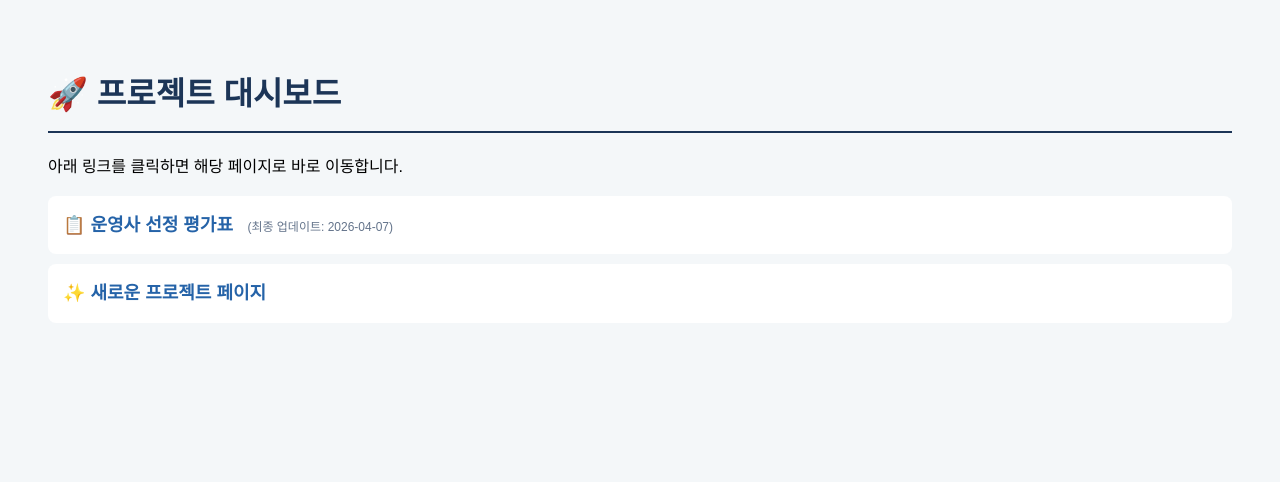
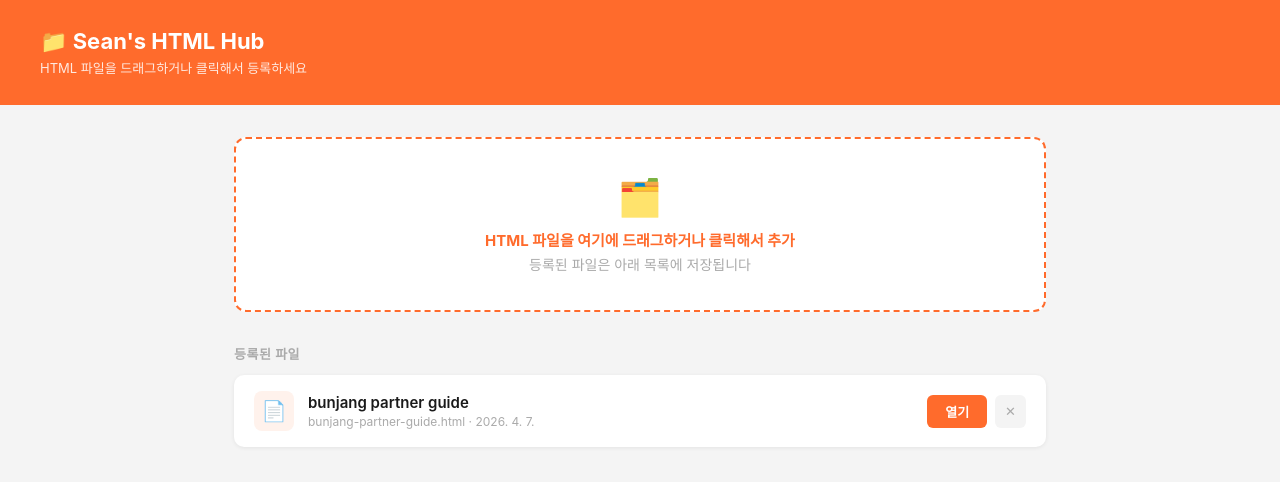
Before and after one commit to seanko-cell/seanko, a plain HTML site: page index.html in a window 1280 px wide. Drawn offline with Linux system fonts and the light colour scheme.

Commit message:
Add files via upload

```diff
--- a/index.html
+++ b/index.html
@@ -1,29 +1,247 @@
 <!DOCTYPE html>
 <html lang="ko">
 <head>
-    <meta charset="UTF-8">
-    <title>내 작업물 모음판</title>
-    <style>
-        body { font-family: sans-serif; padding: 40px; line-height: 1.6; background: #f4f7f9; }
-        h1 { color: #1C3557; border-bottom: 2px solid #1C3557; padding-bottom: 10px; }
-        ul { list-style: none; padding: 0; }
-        li { background: white; margin: 10px 0; padding: 15px; border-radius: 8px; shadow: 0 2px 4px rgba(0,0,0,0.1); }
-        a { text-decoration: none; color: #2563A8; font-weight: bold; font-size: 18px; }
-        a:hover { color: #1D6F8C; }
-        .date { font-size: 12px; color: #64748B; margin-left: 10px; }
-    </style>
+  <meta charset="UTF-8"/>
+  <meta name="viewport" content="width=device-width, initial-scale=1.0"/>
+  <title>Sean's HTML Hub</title>
+  <style>
+    * { box-sizing: border-box; margin: 0; padding: 0; }
+    body {
+      font-family: -apple-system, BlinkMacSystemFont, 'Segoe UI', Roboto, sans-serif;
+      background: #f4f4f4;
+      min-height: 100vh;
+    }
+    header {
+      background: #FF6B2C;
+      color: white;
+      padding: 28px 40px;
+    }
+    header h1 { font-size: 22px; font-weight: 700; }
+    header p { font-size: 13px; margin-top: 4px; opacity: 0.85; }
+
+    .container { max-width: 860px; margin: 0 auto; padding: 32px 24px; }
+
+    /* Drop zone */
+    .drop-zone {
+      border: 2px dashed #FF6B2C;
+      border-radius: 12px;
+      background: white;
+      padding: 36px;
+      text-align: center;
+      color: #aaa;
+      font-size: 14px;
+      cursor: pointer;
+      transition: all 0.2s;
+      margin-bottom: 32px;
+      position: relative;
+    }
+    .drop-zone.dragover {
+      background: #fff2ec;
+      border-color: #e85a1a;
+      color: #FF6B2C;
+    }
+    .drop-zone input[type=file] {
+      position: absolute;
+      inset: 0;
+      opacity: 0;
+      cursor: pointer;
+      width: 100%;
+      height: 100%;
+    }
+    .drop-icon { font-size: 36px; margin-bottom: 10px; }
+    .drop-zone strong { display: block; color: #FF6B2C; font-size: 15px; margin-bottom: 4px; }
+
+    /* File list */
+    .file-list { display: flex; flex-direction: column; gap: 12px; }
+    .file-card {
+      background: white;
+      border-radius: 10px;
+      padding: 16px 20px;
+      display: flex;
+      align-items: center;
+      justify-content: space-between;
+      box-shadow: 0 1px 4px rgba(0,0,0,0.07);
+      transition: box-shadow 0.2s;
+    }
+    .file-card:hover { box-shadow: 0 3px 10px rgba(0,0,0,0.12); }
+    .file-left { display: flex; align-items: center; gap: 14px; flex: 1; min-width: 0; }
+    .file-icon {
+      width: 40px; height: 40px;
+      background: #fff2ec;
+      border-radius: 8px;
+      display: flex; align-items: center; justify-content: center;
+      font-size: 20px;
+      flex-shrink: 0;
+    }
+    .file-info { min-width: 0; }
+    .file-name {
+      font-weight: 600;
+      font-size: 15px;
+      color: #1a1a1a;
+      white-space: nowrap;
+      overflow: hidden;
+      text-overflow: ellipsis;
+    }
+    .file-meta { font-size: 12px; color: #aaa; margin-top: 2px; }
+    .file-actions { display: flex; gap: 8px; flex-shrink: 0; margin-left: 16px; }
+    .btn-open {
+      padding: 7px 18px;
+      background: #FF6B2C;
+      color: white;
+      border: none;
+      border-radius: 6px;
+      font-size: 13px;
+      font-weight: 600;
+      cursor: pointer;
+      text-decoration: none;
+      transition: background 0.2s;
+    }
+    .btn-open:hover { background: #e85a1a; }
+    .btn-del {
+      padding: 7px 10px;
+      background: #f4f4f4;
+      color: #aaa;
+      border: none;
+      border-radius: 6px;
+      font-size: 13px;
+      cursor: pointer;
+      transition: all 0.2s;
+    }
+    .btn-del:hover { background: #fde8e8; color: #e74c3c; }
+
+    .empty {
+      text-align: center;
+      color: #ccc;
+      font-size: 14px;
+      padding: 20px 0;
+    }
+
+    .section-title {
+      font-size: 13px;
+      font-weight: 600;
+      color: #aaa;
+      text-transform: uppercase;
+      letter-spacing: 0.5px;
+      margin-bottom: 12px;
+    }
+  </style>
 </head>
 <body>
-    <h1>🚀 프로젝트 대시보드</h1>
-    <p>아래 링크를 클릭하면 해당 페이지로 바로 이동합니다.</p>
-    <ul>
-        <li>
-            <a href="운영사_선정평가표.html">📋 운영사 선정 평가표</a>
-            <span class="date">(최종 업데이트: 2026-04-07)</span>
-        </li>
-        <li>
-            <a href="새로올린파일.html">✨ 새로운 프로젝트 페이지</a>
-        </li>
-    </ul>
+
+<header>
+  <h1>📁 Sean's HTML Hub</h1>
+  <p>HTML 파일을 드래그하거나 클릭해서 등록하세요</p>
+</header>
+
+<div class="container">
+
+  <div class="drop-zone" id="dropZone">
+    <input type="file" id="fileInput" accept=".html" multiple/>
+    <div class="drop-icon">🗂️</div>
+    <strong>HTML 파일을 여기에 드래그하거나 클릭해서 추가</strong>
+    <span>등록된 파일은 아래 목록에 저장됩니다</span>
+  </div>
+
+  <div class="section-title">등록된 파일</div>
+  <div class="file-list" id="fileList"></div>
+
+</div>
+
+<script>
+  const STORAGE_KEY = 'sean_html_hub';
+
+  function load() {
+    return JSON.parse(localStorage.getItem(STORAGE_KEY) || '[]');
+  }
+
+  function save(files) {
+    localStorage.setItem(STORAGE_KEY, JSON.stringify(files));
+  }
+
+  function render() {
+    const files = load();
+    const list = document.getElementById('fileList');
+    if (files.length === 0) {
+      list.innerHTML = '<p class="empty">아직 등록된 파일이 없습니다</p>';
+      return;
+    }
+    list.innerHTML = files.map((f, i) => `
+      <div class="file-card">
+        <div class="file-left">
+          <div class="file-icon">📄</div>
+          <div class="file-info">
+            <div class="file-name">${f.label || f.name}</div>
+            <div class="file-meta">${f.name} · ${f.added}</div>
+          </div>
+        </div>
+        <div class="file-actions">
+          <a class="btn-open" href="${f.name}" target="_blank">열기</a>
+          <button class="btn-del" onclick="remove(${i})" title="목록에서 제거">✕</button>
+        </div>
+      </div>
+    `).join('');
+  }
+
+  function addFiles(fileObjs) {
+    const files = load();
+    let added = 0;
+    Array.from(fileObjs).forEach(file => {
+      if (!file.name.endsWith('.html')) return;
+      if (files.find(f => f.name === file.name)) return; // 중복 방지
+      files.push({
+        name: file.name,
+        label: file.name.replace('.html', '').replace(/-/g, ' ').replace(/_/g, ' '),
+        added: new Date().toLocaleDateString('ko-KR')
+      });
+      added++;
+    });
+    if (added > 0) { save(files); render(); }
+  }
+
+  function remove(index) {
+    const files = load();
+    files.splice(index, 1);
+    save(files);
+    render();
+  }
+
+  // File input
+  document.getElementById('fileInput').addEventListener('change', e => {
+    addFiles(e.target.files);
+    e.target.value = '';
+  });
+
+  // Drag & drop
+  const zone = document.getElementById('dropZone');
+  zone.addEventListener('dragover', e => { e.preventDefault(); zone.classList.add('dragover'); });
+  zone.addEventListener('dragleave', () => zone.classList.remove('dragover'));
+  zone.addEventListener('drop', e => {
+    e.preventDefault();
+    zone.classList.remove('dragover');
+    addFiles(e.dataTransfer.files);
+  });
+
+  // 현재 파일(index.html)과 같은 폴더에 있는 파일 자동 제안은 불가(보안 제한)
+  // 대신 이미 알려진 파일이 있으면 자동 등록
+  (function autoRegister() {
+    const known = ['bunjang-partner-guide.html'];
+    const files = load();
+    let changed = false;
+    known.forEach(name => {
+      if (!files.find(f => f.name === name)) {
+        files.push({
+          name,
+          label: name.replace('.html','').replace(/-/g,' ').replace(/_/g,' '),
+          added: new Date().toLocaleDateString('ko-KR')
+        });
+        changed = true;
+      }
+    });
+    if (changed) save(files);
+  })();
+
+  render();
+</script>
+
 </body>
 </html>
```
